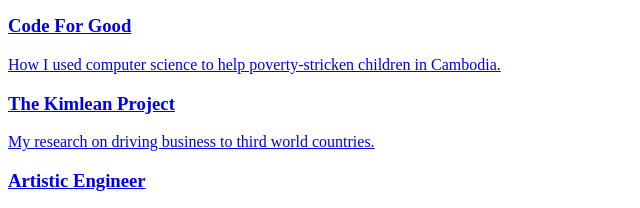
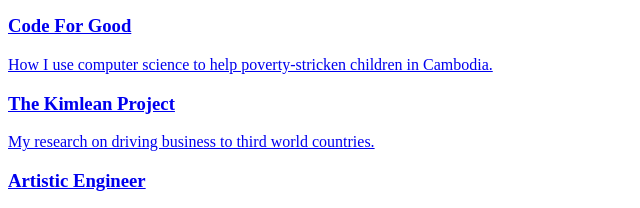
Before and after one commit to lahuna/lahuna.github.io, a plain HTML site: page views/sydney/main.html in a window 1280 px wide. Shown: the part 308-516 px from the top of the page, 0-640 px from the left. Drawn offline with Linux system fonts and the light colour scheme.

Commit message:
sydney essay portfolio

```diff
--- a/views/sydney/main.html
+++ b/views/sydney/main.html
@@ -38,7 +38,7 @@
           Code For Good
         </h3>
         <p>
-          How I used computer science to help poverty-stricken children in Cambodia.
+          How I use computer science to help poverty-stricken children in Cambodia.
 				</p>
       </div>
 		</a>
```
Also changed, not shown: views/sydney/clean-water-challenge.html (+1 -1 lines).
